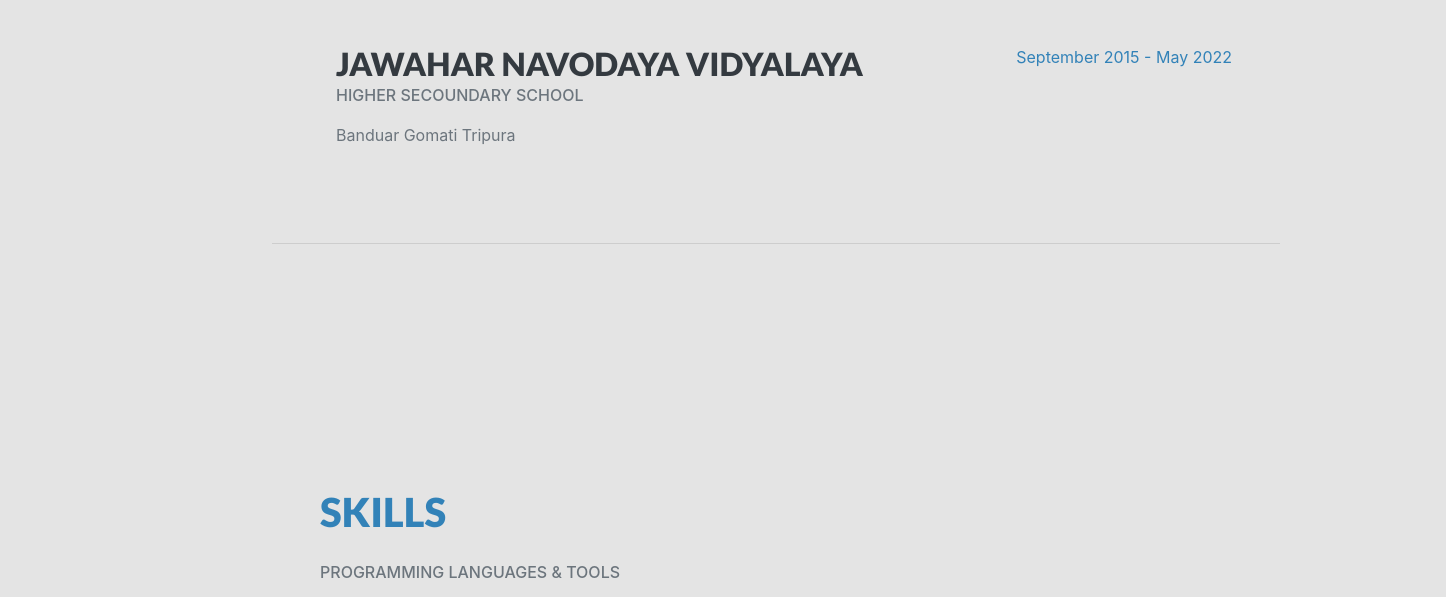
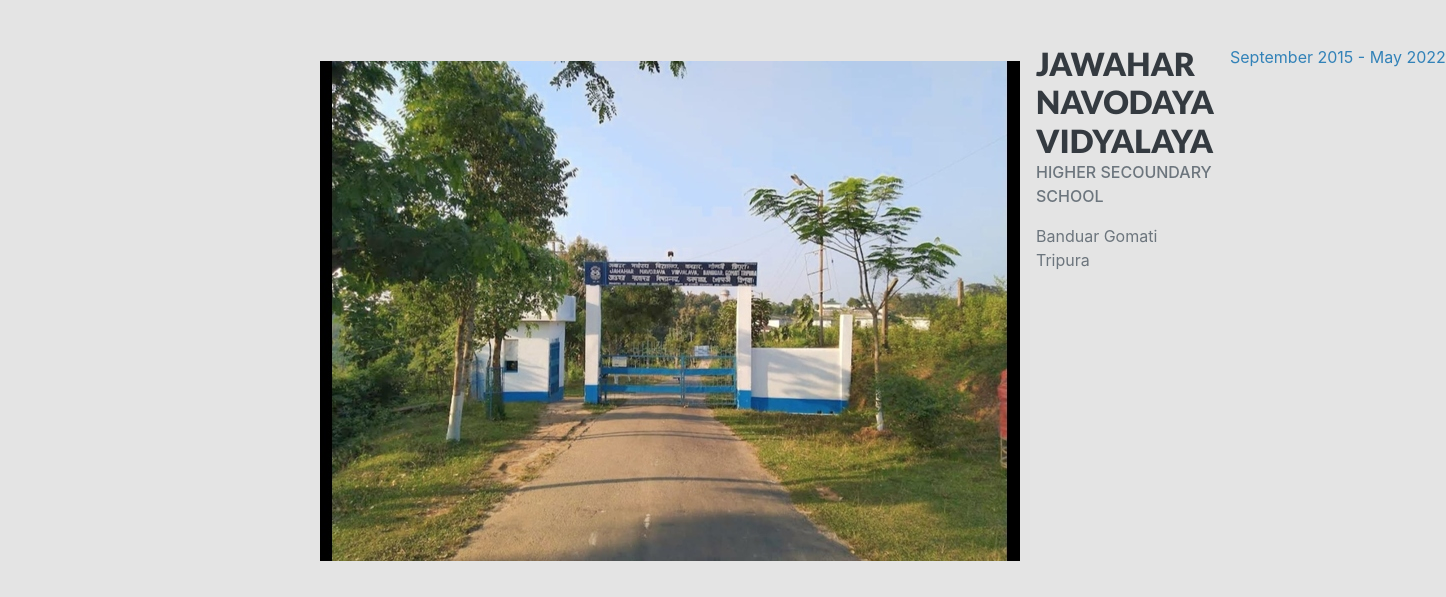
Before and after one commit to akash2arcane/my_portfolio_1, a plain HTML site: page index.html in a window 1280 px wide. Shown: the part 2856-3453 px from the top of the page, 1446 px wide, since content can reach past the window. Drawn offline with nearby package versions, Linux system fonts and the light colour scheme; a web font is replaced by a local one.

Commit message:
Update index.html

```diff
--- a/index.html
+++ b/index.html
@@ -157,7 +157,7 @@
           <div class="flex-shrink-0 ml-3" ><span class="text-primary">August 2022 - Present</span></div>
         </div>
         <div class="d-flex flex-column flex-md-row justify-content-between">
-          <!--<img class="mt-3" class="uniimg" src="./sources/jnv.jpg" alt=""/>-->
+          <img class="mt-3" class="uniimg" src="./sources/jnv.jpg" alt=""/>
           <div class="flex-grow-1 ml-3">
             <h3 class="mb-0">Jawahar Navodaya Vidyalaya</h3>
             <div class="subheading mb-3">Higher Secoundary School</div>
```
